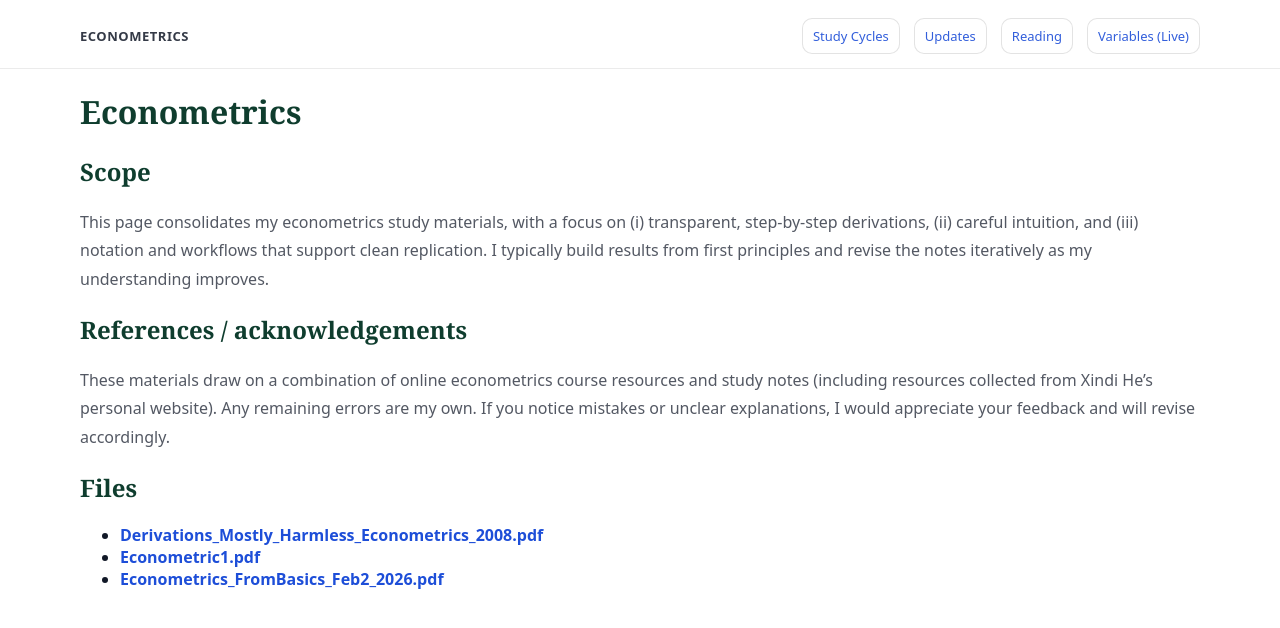
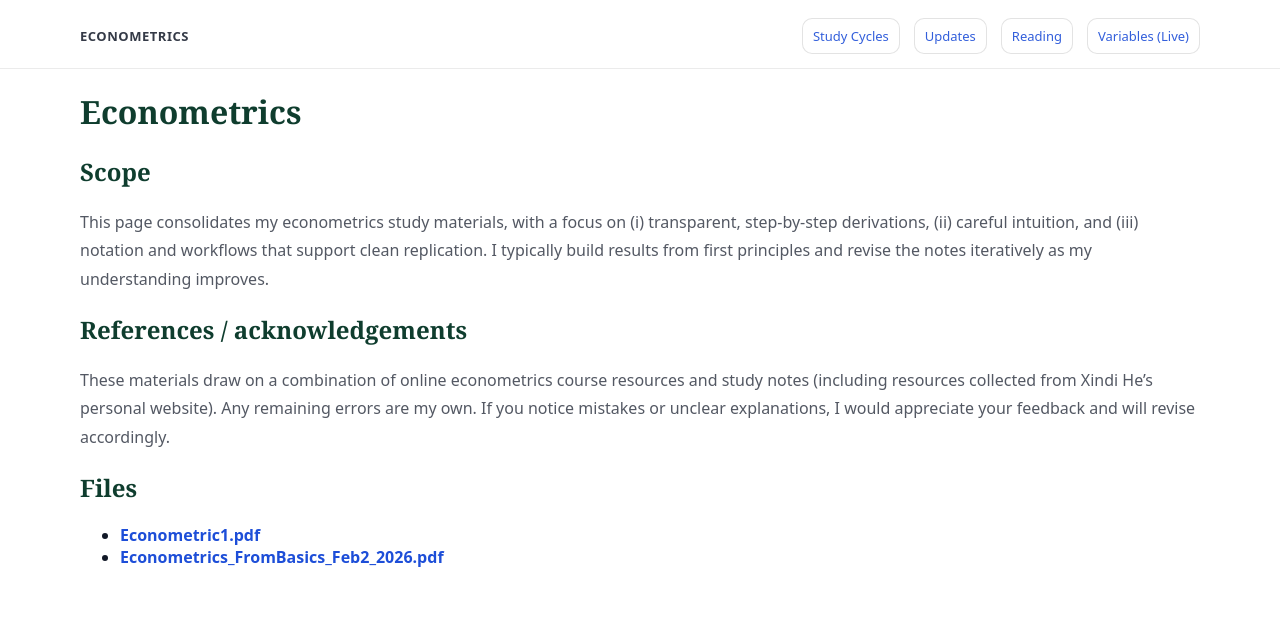
Before and after one commit to yaxinzn/study-archive, a Jekyll site: the page built from materials/econometrics/index.md, in a window 1280 px wide. Shown: the top 628 px of the page. Built offline with Jekyll 4.4.1, drawn with Linux system fonts in a browser that asks for light colours.

Commit message:
Remove Derivations_Mostly_Harmless_Econometrics_2008.pdf link
Removed a PDF link from the econometrics materials index.

```diff
--- a/materials/econometrics/index.md
+++ b/materials/econometrics/index.md
@@ -18,7 +18,6 @@ These materials draw on a combination of online econometrics course resources an
 
 ## Files
 <!-- AUTO-LIST-START -->
-- **[Derivations_Mostly_Harmless_Econometrics_2008.pdf](Derivations_Mostly_Harmless_Econometrics_2008.pdf)**
 - **[Econometric1.pdf](Econometric1.pdf)**
 - **[Econometrics_FromBasics_Feb2_2026.pdf](Econometrics_FromBasics_Feb2_2026.pdf)**
 <!-- AUTO-LIST-END -->
```
